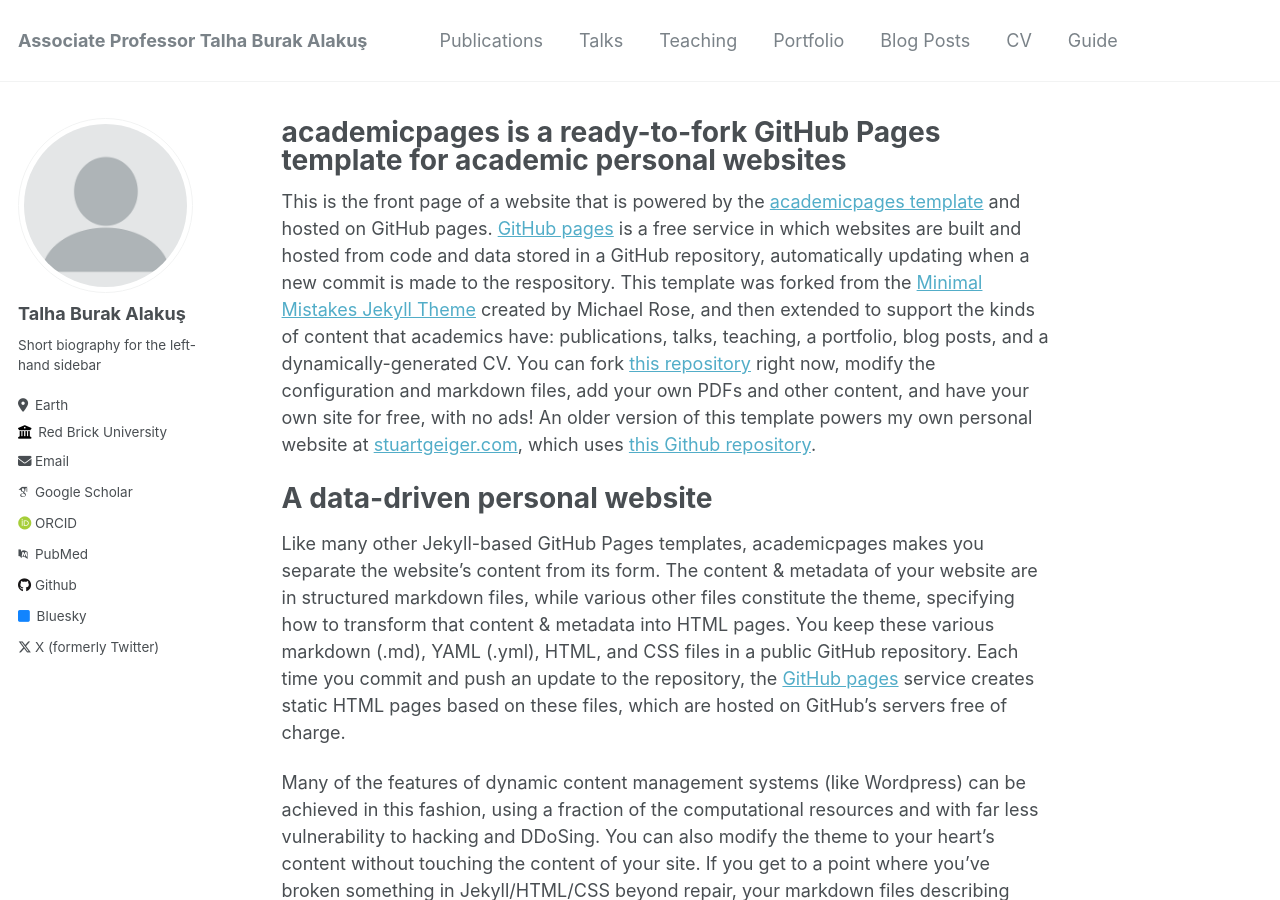
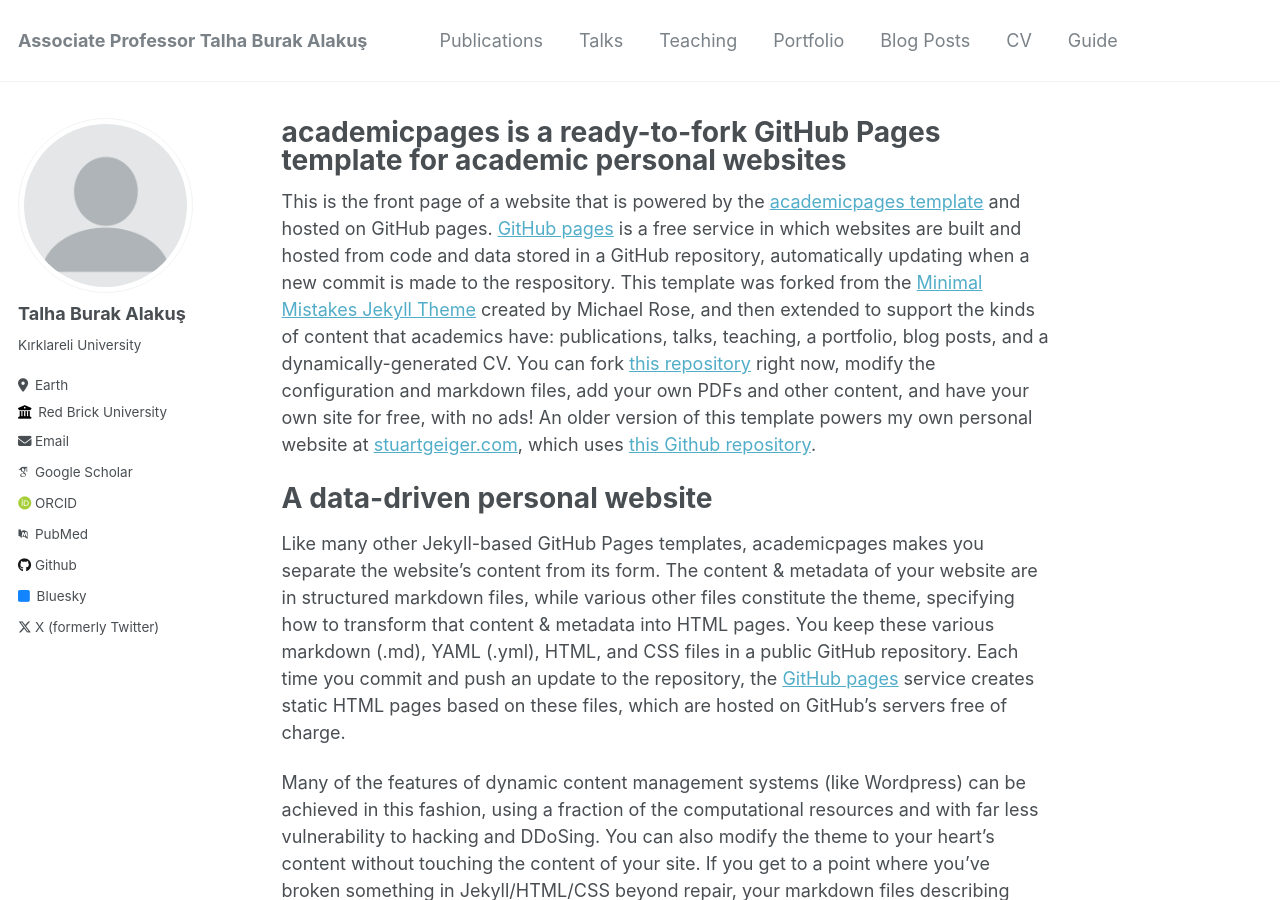
Before and after one commit to burakalakuss/talhaburakalakus.github.io, a Jekyll site: the page built from _pages/about.md, in a window 1280 px wide and 900 px high. Built offline with Jekyll 4.4.1, drawn with Linux system fonts in a browser that asks for light colours; some web fonts are replaced.

Commit message:
Update _config.yml

```diff
--- a/_config.yml
+++ b/_config.yml
@@ -24,7 +24,7 @@ author:
   avatar           : "profile.png"
   name             : "Talha Burak Alakuş"
   pronouns         : # example: "she/her"
-  bio              : "Short biography for the left-hand sidebar"
+  bio              : "Kırklareli University"
   location         : "Earth"
   employer         : "Red Brick University"
   uri              : # URL
```
